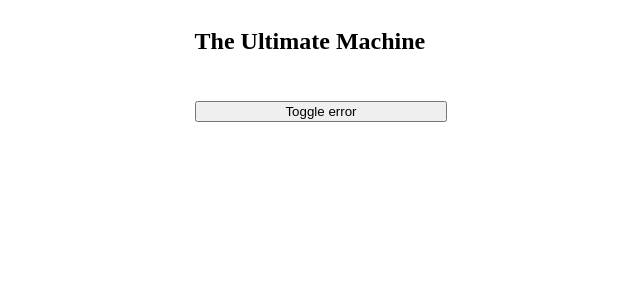
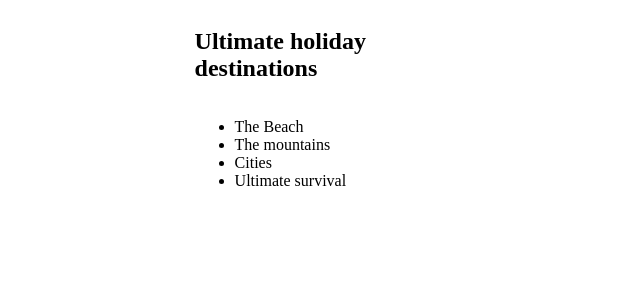
Before and after one commit to rubrafmex/ultimate-components, a React (Create React App) app: page / in a window 1280 px wide. Shown: the top 300 px of the page, without its empty margins (319-959 px from the left). Built offline with nearby package versions, Linux system fonts and the light colour scheme.

Commit message:
Using Array.map to render an Array

```diff
--- a/src/App.js
+++ b/src/App.js
@@ -1,10 +1,10 @@
 import React from 'react';
-import UltimateMachine from "./UltimateMachine";
 import './machine.css';
+import UltimateHolidayList from "./UltimateHolidayList";
 
 const App = () => (
     <main>
-        <UltimateMachine/>
+        <UltimateHolidayList/>
     </main>
 );
 
--- /dev/null
+++ b/src/UltimateHolidayList.js
@@ -0,0 +1,19 @@
+import React from "react";
+
+const list = [
+    {name: 'The Beach'},
+    {name: 'The mountains'},
+    {name: 'Cities'},
+    {name: 'Ultimate survival'}
+]
+
+const UltimateHolidayList = () =>
+    <section>
+        <h1>Ultimate holiday destinations</h1>
+        <ul>{list.map(item => (
+                <li>{item.name}</li>
+            )
+        )}</ul>
+    </section>;
+
+export default UltimateHolidayList;
```
